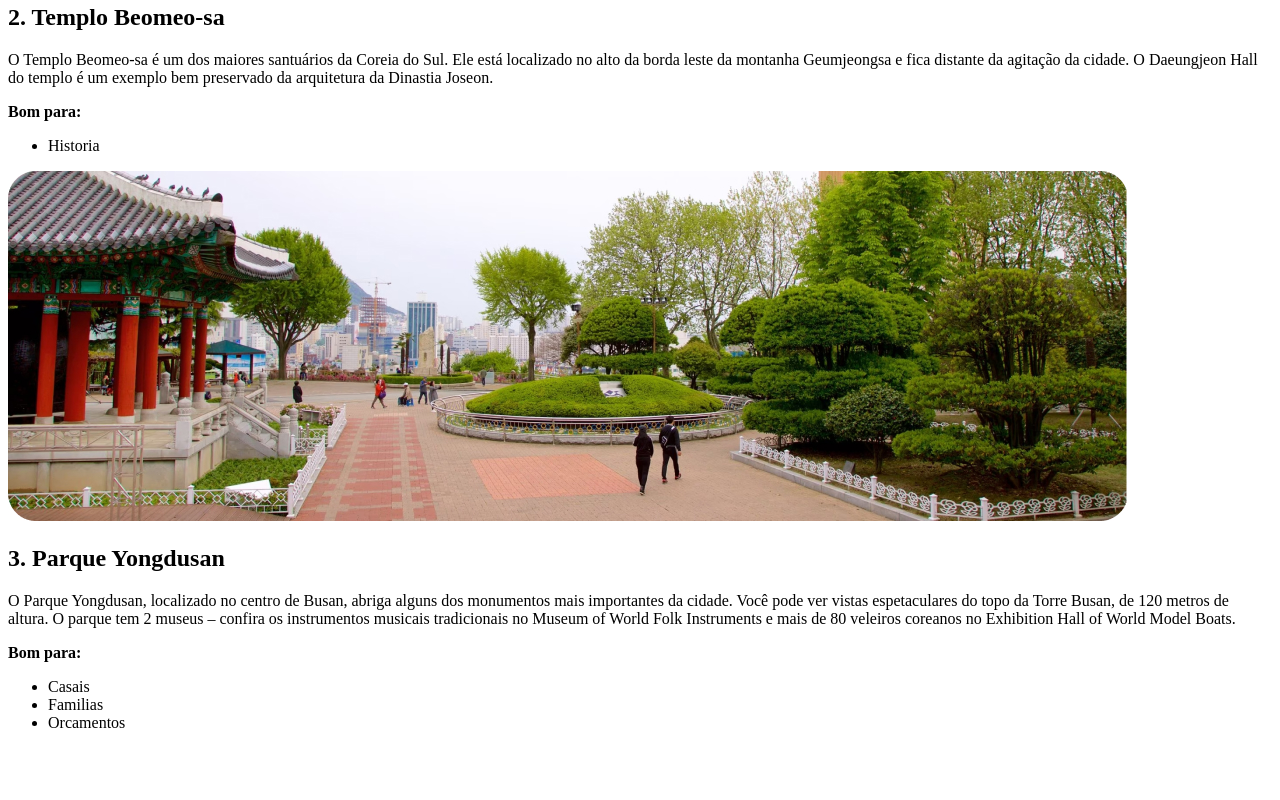
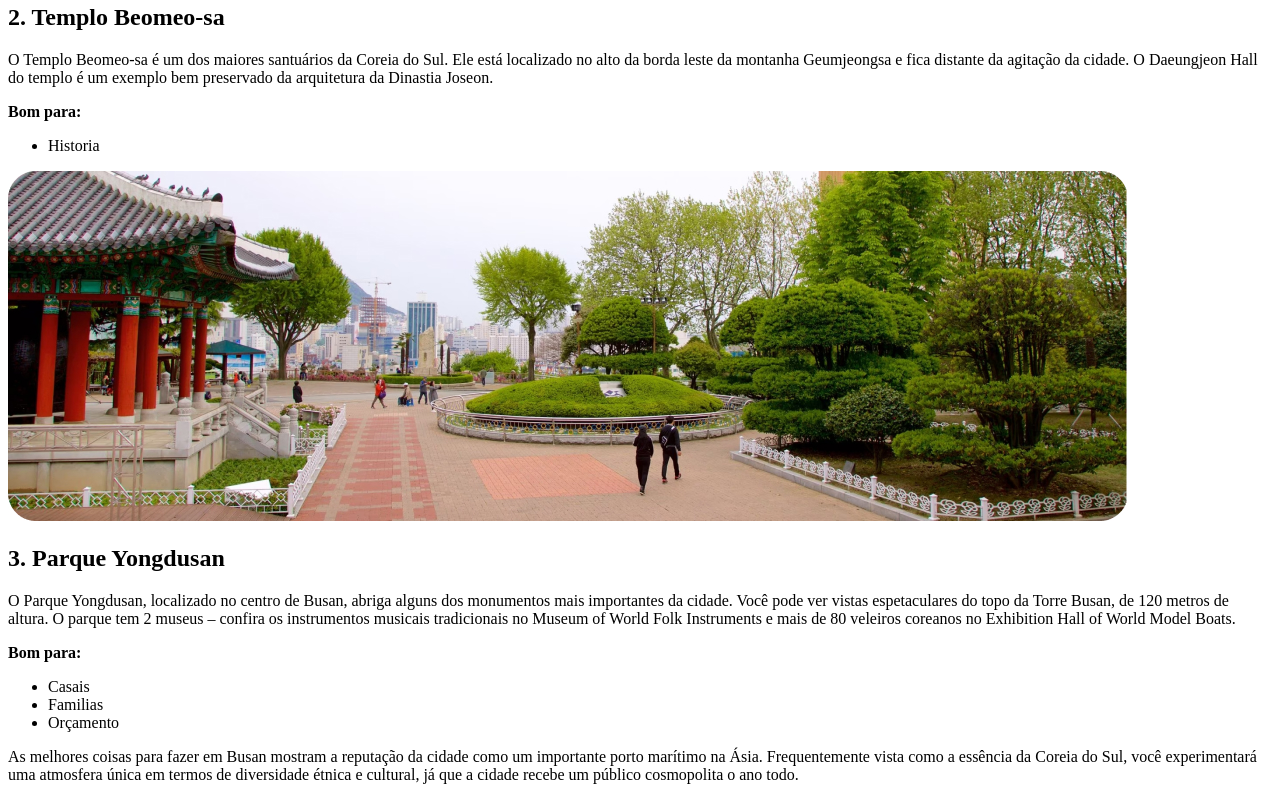
Before and after one commit to WendersonSantos00/Local-Turistico-Rocketseat, a plain HTML site: page index.html in a window 1280 px wide. Shown: the part 1923-2723 px from the top of the page. Before the commit the page ends 2671 px from the top, so only its background shows below. Drawn offline with Linux system fonts and the light colour scheme.

Commit message:
update structure HMTL of the main

```diff
--- a/index.html
+++ b/index.html
@@ -15,7 +15,7 @@
             suas ofertas culinárias.</p>
     </header>
     <main>
-        <div id="title-list">
+        <div id="header-main">
             <h3>PARA OS AMANTES DE HISTORIS</h3>
             <h2>Descubra 3 destinos imperdíveis em Busan</h2>
             <p>As atrações de Busan vão desde templos budistas centenários que pontilham as montanhas e o litoral da
@@ -68,9 +68,14 @@
             <ul>
                 <li>Casais</li>
                 <li>Familias</li>
-                <li>Orcamentos</li>
+                <li>Orçamento</li>
             </ul>
         </section>
+        <div id="footer-main">
+            <p>As melhores coisas para fazer em Busan mostram a reputação da cidade como um importante porto marítimo na
+               Ásia. Frequentemente vista como a essência da Coreia do Sul, você experimentará uma atmosfera única em
+               termos de diversidade étnica e cultural, já que a cidade recebe um público cosmopolita o ano todo.</p>
+        </div>
     </main>
 </body>
 </html>
```
